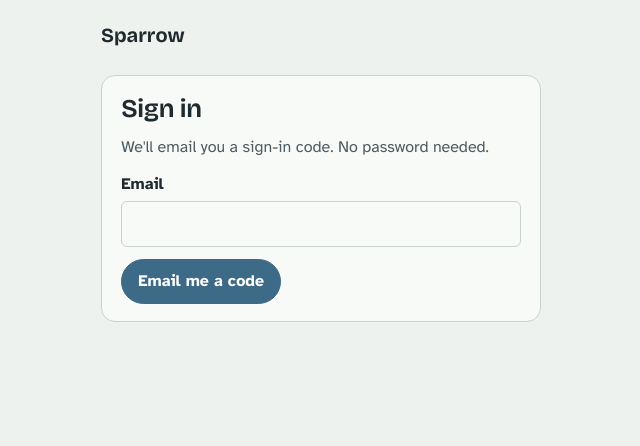
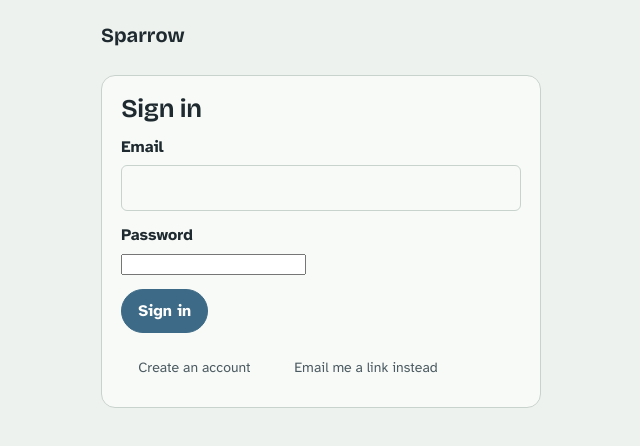
Before and after one commit to user23052036/Sparrow, a Next.js app in the folder apps/web/: page /login in a window 1280 px wide. Shown: the top 446 px of the page, without its empty margins (179-819 px from the left). Built offline with nearby package versions, Linux system fonts and the light colour scheme; no server answers.

Commit message:
Refactor login component to support password and modes

```diff
--- a/apps/web/app/login/page.tsx
+++ b/apps/web/app/login/page.tsx
@@ -5,63 +5,84 @@ import Link from "next/link";
 import { isConfigured, supabase, errorText } from "@/lib/supabase";
 import { NotConfigured } from "@/components/NotConfigured";
 
+type Mode = "signin" | "signup" | "link";
+
 export default function Login() {
   const router = useRouter();
+  const [mode, setMode] = useState<Mode>("signin");
   const [email, setEmail] = useState("");
-  const [code, setCode] = useState("");
-  const [sent, setSent] = useState(false);
+  const [password, setPassword] = useState("");
   const [busy, setBusy] = useState(false);
   const [err, setErr] = useState<string | null>(null);
+  const [info, setInfo] = useState<string | null>(null);
   if (!isConfigured) return <NotConfigured />;
 
-  async function send(e: React.FormEvent) {
+  function switchMode(m: Mode) {
+    setMode(m); setErr(null); setInfo(null);
+  }
+
+  async function submit(e: React.FormEvent) {
     e.preventDefault();
-    setBusy(true); setErr(null);
-    const { error } = await supabase().auth.signInWithOtp({
+    setBusy(true); setErr(null); setInfo(null);
+    const sb = supabase();
+    try {
+      if (mode === "link") {
+        const { error } = await sb.auth.signInWithOtp({
           email: email.trim(),
           options: { emailRedirectTo: `${window.location.origin}/auth/callback`, shouldCreateUser: true },
         });
+        if (error) throw error;
+        setInfo(`We emailed a sign-in link to ${email.trim()}. Open it in this browser.`);
+      } else if (mode === "signup") {
+        if (password.length < 8) throw new Error("Use at least 8 characters for your password");
+        const { data, error } = await sb.auth.signUp({ email: email.trim(), password });
+        if (error) throw error;
+        if (data.session) router.replace("/today");
+        else setInfo("Check your email to confirm your address, then sign in.");
+      } else {
+        const { error } = await sb.auth.signInWithPassword({ email: email.trim(), password });
+        if (error) throw error;
+        router.replace("/today");
+      }
+    } catch (e2) {
+      const m = errorText(e2);
+      setErr(/invalid login/i.test(m) ? "That email and password don't match. Try again, or create an account." : m);
+    } finally {
       setBusy(false);
-    if (error) setErr(errorText(error)); else setSent(true);
+    }
   }
 
-  async function verify(e: React.FormEvent) {
-    e.preventDefault();
-    setBusy(true); setErr(null);
-    const { error } = await supabase().auth.verifyOtp({ email: email.trim(), token: code.trim(), type: "email" });
-    setBusy(false);
-    if (error) setErr(errorText(error)); else router.replace("/today");
-  }
+  const heading = mode === "signup" ? "Create your account" : mode === "link" ? "Get a sign-in link" : "Sign in";
 
   return (
     <main className="shell">
       <Link href="/" className="brand" style={{ marginBottom: "1.5rem" }}>Sparrow</Link>
-      <div className="panel stack" style={{ maxWidth: 440 }}>
-        {!sent ? (
-          <form onSubmit={send} className="stack">
-            <h2>Sign in</h2>
-            <p className="quiet">We'll email you a sign-in code. No password needed.</p>
+      <form onSubmit={submit} className="panel stack" style={{ maxWidth: 440 }}>
+        <h2>{heading}</h2>
         <div>
           <label htmlFor="email">Email</label>
           <input id="email" type="email" required autoComplete="email" value={email} onChange={(e) => setEmail(e.target.value)} />
         </div>
-            <button className="primary" disabled={busy}>Email me a code</button>
+        {mode !== "link" && (
+          <div>
+            <label htmlFor="password">Password</label>
+            <input id="password" type="password" required minLength={mode === "signup" ? 8 : undefined}
+              autoComplete={mode === "signup" ? "new-password" : "current-password"}
+              value={password} onChange={(e) => setPassword(e.target.value)} />
+            {mode === "signup" && <p className="small quiet">At least 8 characters.</p>}
+          </div>
+        )}
+        <button className="primary" disabled={busy}>
+          {mode === "signup" ? "Create account" : mode === "link" ? "Email me a link" : "Sign in"}
+        </button>
+        {err && <p className="error" role="alert">{err}</p>}
+        {info && <p className="note" role="status">{info}</p>}
+        <div className="row small">
+          {mode !== "signin" && <button type="button" className="ghost" onClick={() => switchMode("signin")}>Sign in with password</button>}
+          {mode !== "signup" && <button type="button" className="ghost" onClick={() => switchMode("signup")}>Create an account</button>}
+          {mode !== "link" && <button type="button" className="ghost" onClick={() => switchMode("link")}>Email me a link instead</button>}
+        </div>
       </form>
-        ) : (
-          <form onSubmit={verify} className="stack">
-            <h2>Check your email</h2>
-            <p className="quiet">Enter the code sent to {email}, or open the link in the email on this device.</p>
-            <div>
-              <label htmlFor="code">Code</label>
-              <input id="code" inputMode="numeric" autoComplete="one-time-code" pattern="[0-9]{6,10}" required
-                value={code} onChange={(e) => setCode(e.target.value.replace(/\D/g, ""))} />
-            </div>
-            <button className="primary" disabled={busy}>Sign in</button>
-            <button type="button" className="ghost" onClick={() => { setSent(false); setCode(""); }}>Use a different email</button>
-          </form>
-        )}
-        {err && <p className="error" role="alert">{err}</p>}
-      </div>
     </main>
   );
 }
```
Lines whose indentation alone changed are shown as unchanged.
